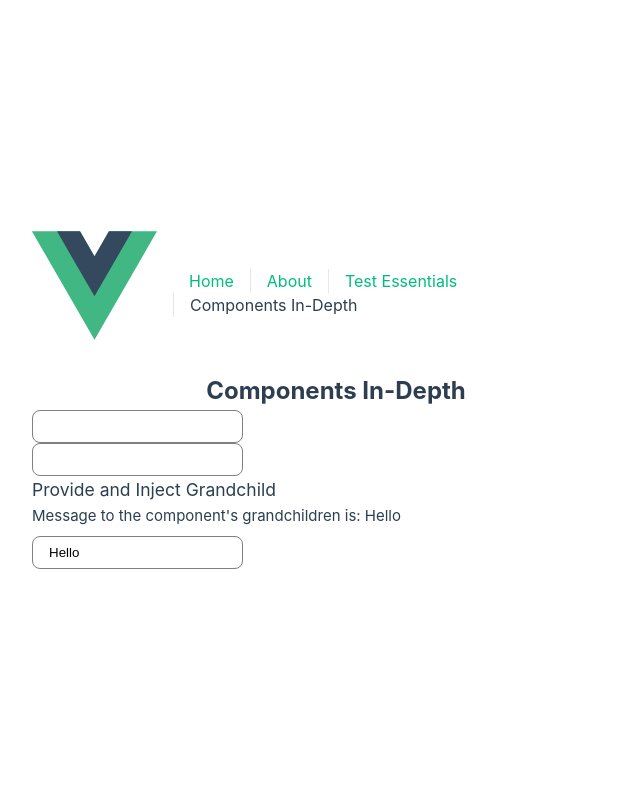
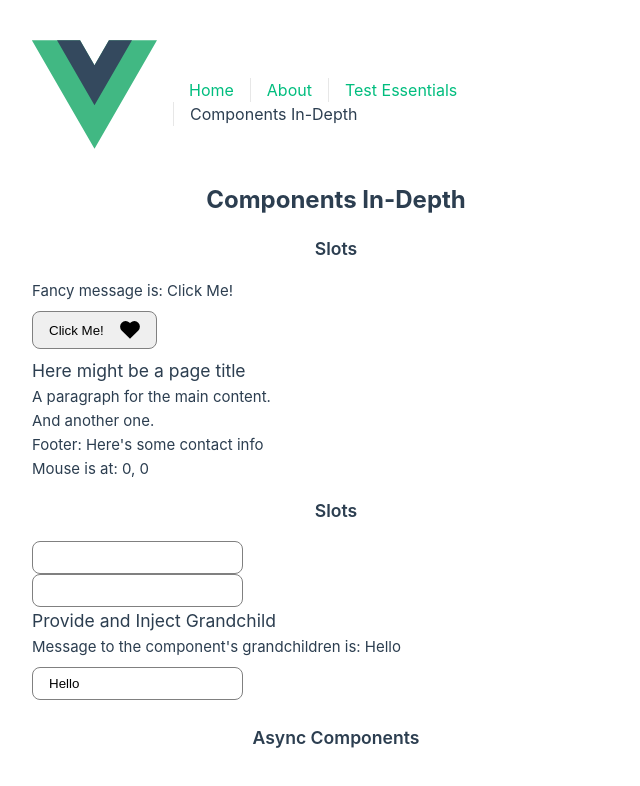
Before and after one commit to Olorunshogo/vue-basics, a Vue app in the folder vue-project/: page /componentdepth in a window 1280 px wide. Shown: the top 786 px of the page, without its empty margins (0-640 px from the left). Built offline with nearby package versions, Linux system fonts and the light colour scheme.

Commit message:
Async Components

```diff
--- a/vue-project/src/components/ComponentsDepth.vue
+++ b/vue-project/src/components/ComponentsDepth.vue
@@ -1,6 +1,8 @@
 
 <script lang="ts" setup>
-  import { ref, provide } from 'vue';
+  import { ref, provide, defineAsyncComponent, type HydrationStrategy } from 'vue';
+import LoadingComponent from './LoadingComponent.vue';
+import ErrorComponent from './ErrorComponent.vue';
 
   // Props Declaration
   const props = defineProps<{
@@ -54,16 +56,30 @@
 
   // SLot
   const fancyMessage = ref<string>('Click Me!');
-  // const slotProps = ref<{ text: string, count: number}>({
-  //   text: '',
-  //   count: 0
-  // })
 
   // Provide / Inject
   const messages = ref<string>('Hello');
   provide('messages', messages);
   const provideCount = ref<number>(0);
-  provide('key', provideCount)
+  provide('key', provideCount);
+
+  // Async Components
+  const myStrategy: HydrationStrategy = (hydrate, forEachElement) => {
+    // forEachElement is a helper to iterate through all the root elements
+    // in the component's non-hydrated DOM, since the root can be a fragment
+    // instead of a single element
+    forEachElement(el => {})
+    // call `hydrate` when ready
+    hydrate()
+    return () => {
+      // return a teardown function if needed
+    }
+  }
+
+  const AsyncComp = defineAsyncComponent({
+    loader: () => import('./MouseTracker.vue'),
+    hydrate: myStrategy
+  })
 
 
 
@@ -105,7 +121,7 @@
       </div> -->
 
       <!-- Slots -->
-      <!-- <div>
+      <div>
         <h2>Slots</h2>
         <div>
           <p>Fancy message is: {{ fancyMessage }}</p>
@@ -136,16 +152,23 @@
           </MouseTracker>
         </div>
 
-      </div> -->
+      </div>
 
       <!-- Provide / Inject  -->
       <div>
+        <h2>Slots</h2>
         <MyComponent />
         <label for="provide">
           <input v-model="messages" type="text" name="provide" id="provide">
         </label>
       </div>
 
+      <!-- Async Components -->
+      <div>
+        <h2>Async Components</h2>
+        <MouseTracker />
+
+      </div>
 
     </div>
   </div>
--- /dev/null
+++ b/vue-project/src/components/ErrorComponent.vue
@@ -0,0 +1,20 @@
+
+
+<script lang="ts" setup>
+
+</script>
+
+<template>
+  <div>
+    <div>
+      <h2>This is the error component</h2>
+      <p>Error...</p>
+    </div>
+  </div>
+</template>
+
+
+
+<style lang="css" scoped>
+
+</style>
--- /dev/null
+++ b/vue-project/src/components/LoadingComponent.vue
@@ -0,0 +1,19 @@
+
+<script lang="ts" setup>
+
+</script>
+
+<template>
+  <div>
+    <div>
+      <h2>This is the loader component</h2>
+      <p>Loading...</p>
+    </div>
+  </div>
+</template>
+
+
+
+<style lang="css" scoped>
+
+</style>
--- a/vue-project/src/main.ts
+++ b/vue-project/src/main.ts
@@ -1,6 +1,6 @@
 import './assets/css/main.css'
 
-import { createApp } from 'vue'
+import { createApp, defineAsyncComponent } from 'vue'
 import { createPinia } from 'pinia'
 
 import App from './App.vue'
@@ -21,6 +21,8 @@ import IconTooling from './components/icons/IconTooling.vue'
 import BaseLayout from './components/BaseLayout.vue'
 import MouseTracker from './components/MouseTracker.vue'
 import ProvideInject from './components/ProvideInject.vue'
+import LoadingComponent from './components/LoadingComponent.vue'
+import ErrorComponent from './components/ErrorComponent.vue'
 
 const app = createApp(App)
 
@@ -35,6 +37,13 @@ app
   .component('MyComponent', MyComponent)
   .component('ProvideInject', ProvideInject)
   .component('TodoItem',TodoItem)
+  .component('LoadingComponent', LoadingComponent)
+  .component('ErrorComponent', ErrorComponent)
+
+  // Async Component
+  .component('MouseTracker', defineAsyncComponent(() =>
+    import('./components/MouseTracker.vue')
+  ))
 
   // Views
   .component('TestEssentials', TestEssentials)
```
